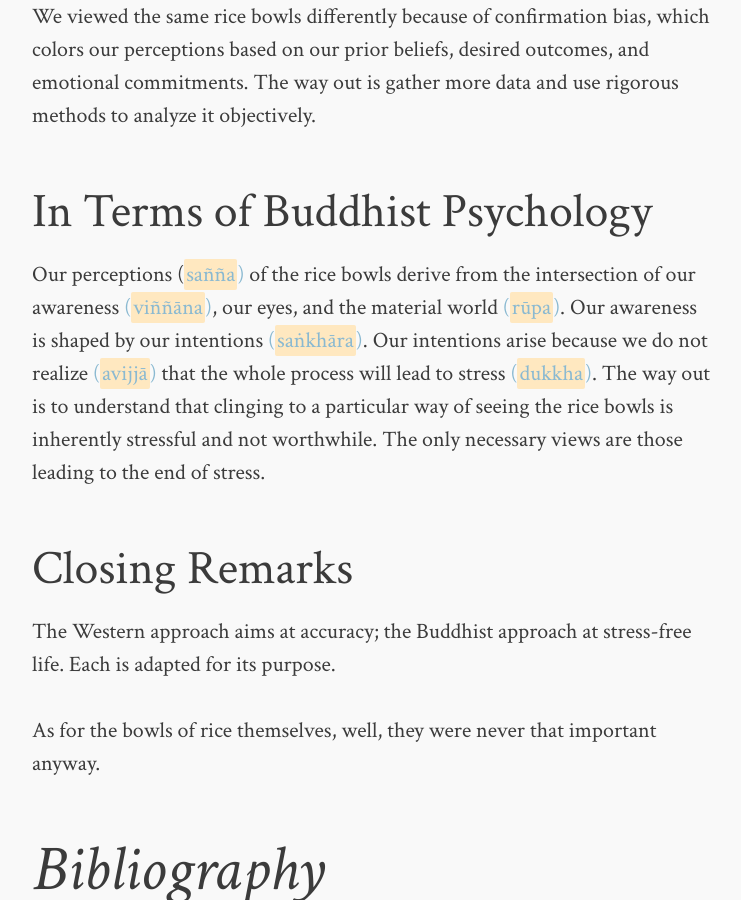
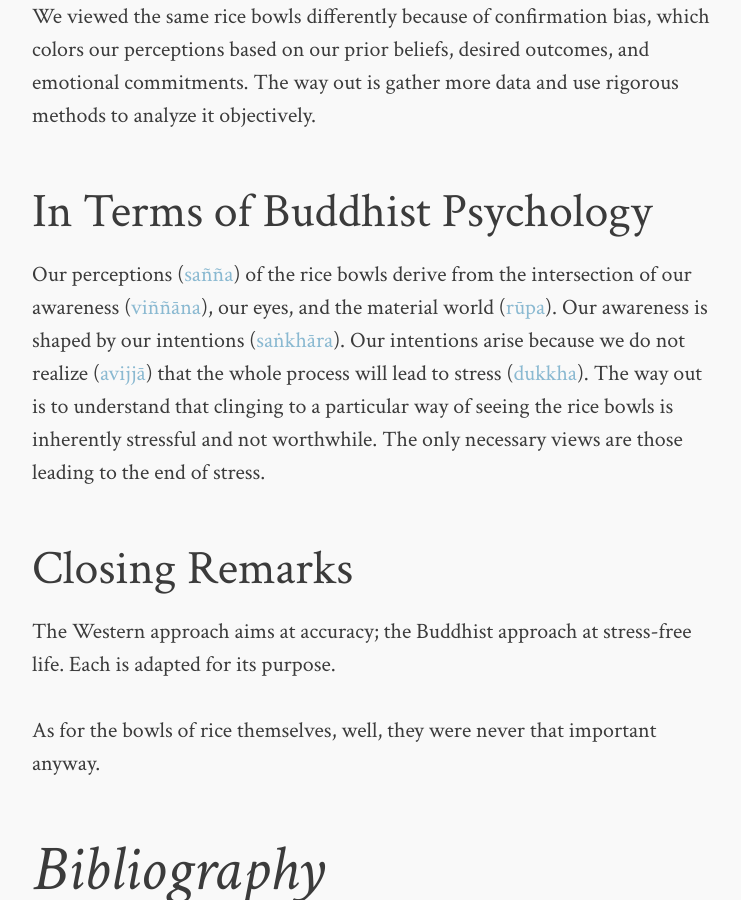
Before and after one commit to kire321/kire321.github.io, a Jekyll site: the page built from _posts/2020-06-20-rice.md, in a window 1280 px wide and 900 px high, scrolled down 5854 px. Shown: the whole window, without its empty margins (268-1009 px from the left). Built offline with Jekyll 4.4.1, drawn with Linux system fonts in a browser that asks for light colours.

Commit message:
de emphasize links

```diff
--- a/_posts/2020-06-20-rice.md
+++ b/_posts/2020-06-20-rice.md
@@ -72,7 +72,7 @@ We viewed the same rice bowls differently because of confirmation bias, which co
 
 ## In Terms of Buddhist Psychology
 
-Our perceptions ([*sañña*)](https://en.wikipedia.org/wiki/Samjna) of the rice bowls derive from the intersection of our awareness [(*viññāna*)](https://en.wikipedia.org/wiki/Vijnana), our eyes, and the material world [(*rūpa*)](https://en.wikipedia.org/wiki/Rūpa). Our awareness is shaped by our intentions [(*saṅkhāra*)](https://en.wikipedia.org/wiki/Sankhara). Our intentions arise because we do not realize [(*avijjā*)](https://en.wikipedia.org/wiki/Avijj%C4%81) that the whole process will lead to stress [(*dukkha*)](https://en.wikipedia.org/wiki/Dukkha). The way out is to understand that clinging to a particular way of seeing the rice bowls is inherently stressful and not worthwhile. The only necessary views are those leading to the end of stress.
+Our perceptions ([sañña](https://en.wikipedia.org/wiki/Samjna)) of the rice bowls derive from the intersection of our awareness ([viññāna](https://en.wikipedia.org/wiki/Vijnana)), our eyes, and the material world ([rūpa](https://en.wikipedia.org/wiki/Rūpa)). Our awareness is shaped by our intentions ([saṅkhāra](https://en.wikipedia.org/wiki/Sankhara)). Our intentions arise because we do not realize ([avijjā](https://en.wikipedia.org/wiki/Avijj%C4%81)) that the whole process will lead to stress ([dukkha](https://en.wikipedia.org/wiki/Dukkha)). The way out is to understand that clinging to a particular way of seeing the rice bowls is inherently stressful and not worthwhile. The only necessary views are those leading to the end of stress.
 
 ## Closing Remarks
 
```
